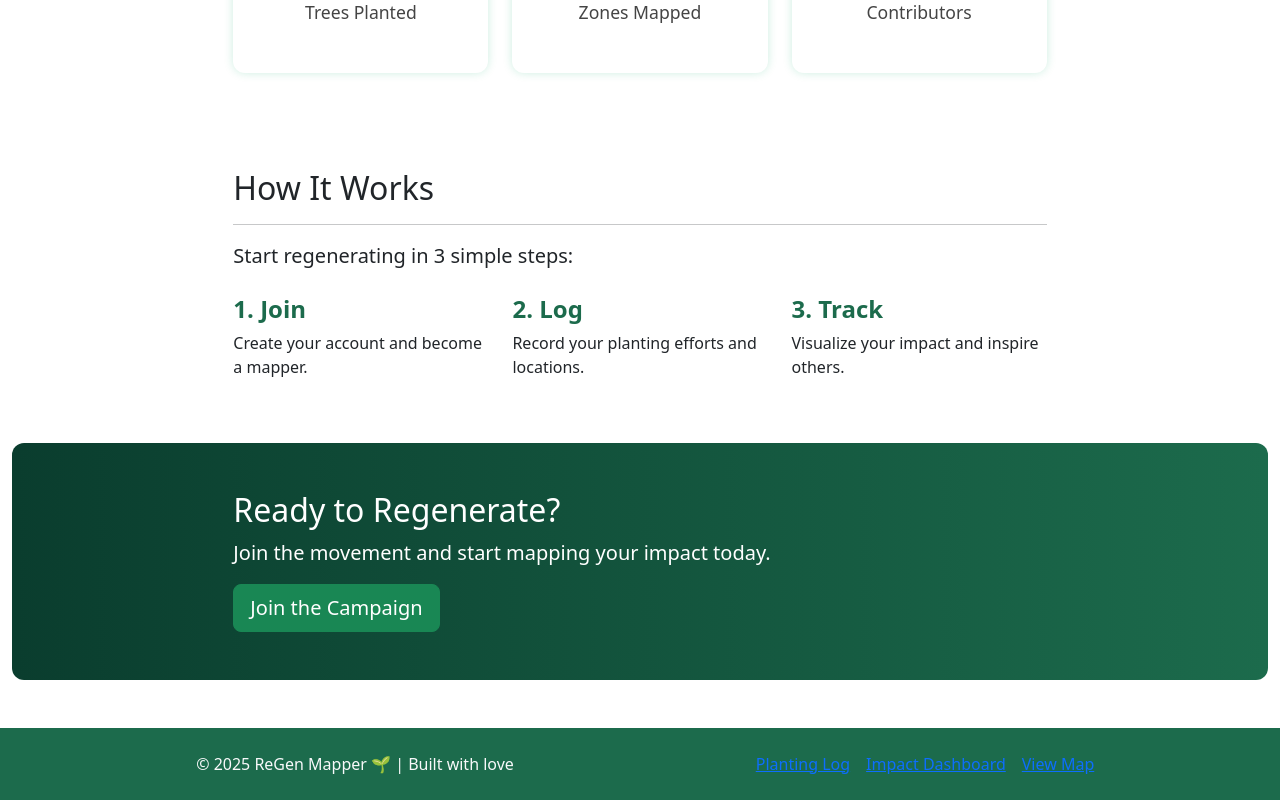
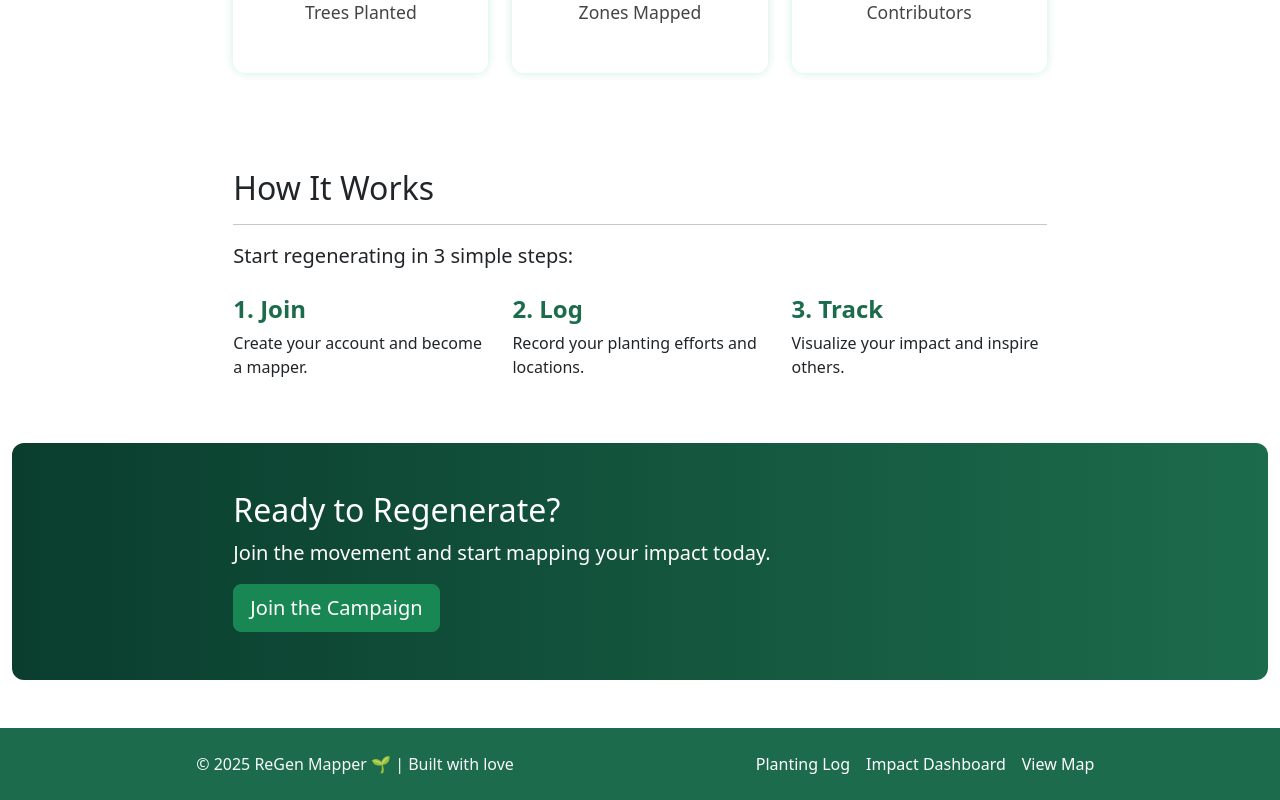
Before and after one commit to Raphael-Kamau/regen-mapper, a React (Create React App) app: page / in a window 1280 px wide. Shown: the part 1480-2280 px from the top of the page. Built offline with nearby package versions, Linux system fonts and the light colour scheme; no server answers; the database is empty.

Commit message:
Footer styles updated with recent edits to the Footer.tsx

```diff
--- a/src/App.css
+++ b/src/App.css
@@ -94,14 +94,17 @@
   background-color: #1c6b4c;
 }
 
-.footer-icon {
+.footer-link {
   color: #ffffff;
+  text-decoration: none;
+  font-weight: 500;
   transition: color 0.3s ease;
 }
 
-.footer-icon:hover {
+.footer-link:hover {
   color: #00a86b;
 }
+
 
 
 /* join page */
```
